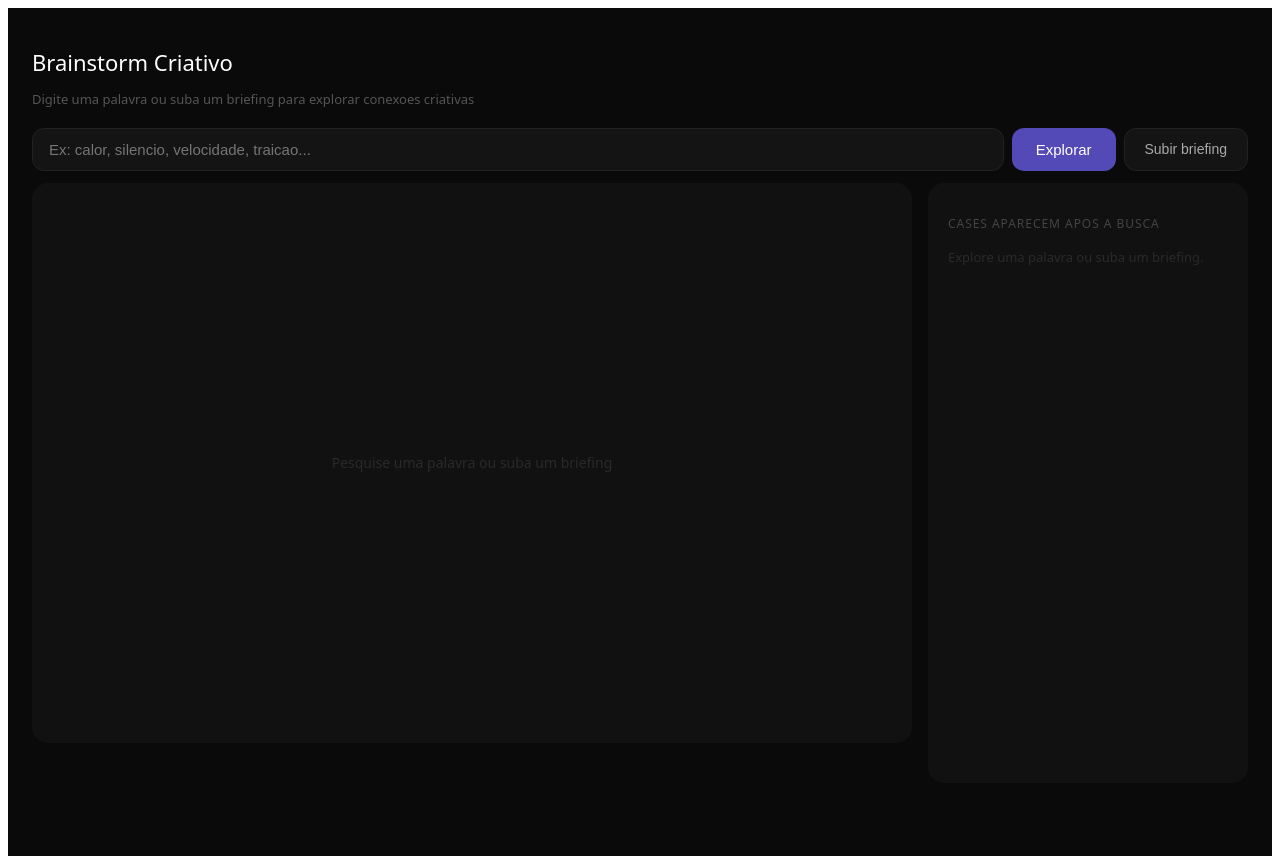
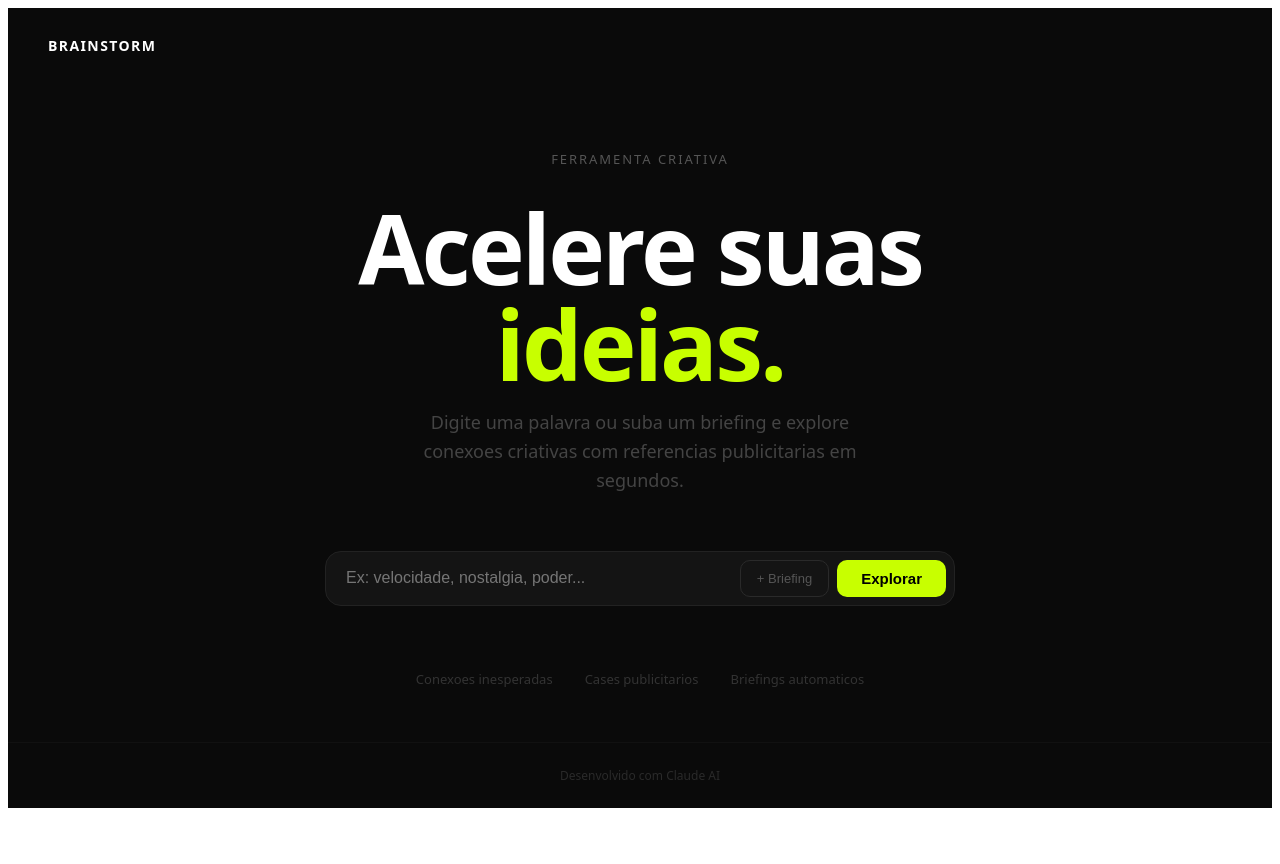
Before and after one commit to victorvolpe1998/brainstorm-criativo, a Next.js app: page / in a window 1280 px wide. After the commit the page ends 816 px from the top, so only its background shows below. Built offline with nearby package versions, Linux system fonts and the light colour scheme.

Commit message:
Update index.js

```diff
--- a/pages/index.js
+++ b/pages/index.js
@@ -1,202 +1,85 @@
 import { useState, useRef } from 'react';
+import { useRouter } from 'next/router';
 import Head from 'next/head';
 
 export default function Home() {
   const [palavra, setPalavra] = useState('');
-  const [nos, setNos] = useState([]);
-  const [centro, setCentro] = useState('');
-  const [carregando, setCarregando] = useState(false);
-  const [historico, setHistorico] = useState([]);
-  const [cases, setCases] = useState([]);
-  const [caseAtivo, setCaseAtivo] = useState(null);
   const [arquivo, setArquivo] = useState(null);
-  const [modoArquivo, setModoArquivo] = useState(false);
+  const router = useRouter();
   const inputRef = useRef();
 
-  async function explorar(termo) {
-    if (!termo) return;
-    setCarregando(true);
-    setCentro(termo);
-    setNos([]);
-    setCases([]);
-    setCaseAtivo(null);
-    setModoArquivo(false);
-    setHistorico(function(h) { return [...h.filter(function(x) { return x !== termo; }), termo].slice(-6); });
-    const res = await fetch('/api/gerar', {
-      method: 'POST',
-      headers: { 'Content-Type': 'application/json' },
-      body: JSON.stringify({ palavra: termo })
-    });
-    const data = await res.json();
-    setNos(data.palavras || []);
-    setCases(data.cases || []);
-    setCarregando(false);
-  }
-
-  async function explorarArquivo(file) {
-    if (!file) return;
-    setCarregando(true);
-    setNos([]);
-    setCases([]);
-    setCaseAtivo(null);
-    setModoArquivo(true);
-    setCentro('Analisando briefing...');
-    const formData = new FormData();
-    formData.append('arquivo', file);
-    const res = await fetch('/api/briefing', {
-      method: 'POST',
-      body: formData
-    });
-    const data = await res.json();
-    setCentro(data.tema || 'Briefing');
-    setNos(data.palavras || []);
-    setCases(data.cases || []);
-    setHistorico(function(h) { return [...h.filter(function(x) { return x !== data.tema; }), data.tema].slice(-6); });
-    setCarregando(false);
+  function entrar() {
+    if (!palavra.trim()) return;
+    router.push('/mapa?q=' + encodeURIComponent(palavra.trim()));
   }
 
   function onArquivo(e) {
     const file = e.target.files[0];
     if (!file) return;
     setArquivo(file);
-    explorarArquivo(file);
+    router.push('/mapa?briefing=1');
   }
 
-  const cores = ['#EEEDFE','#E1F5EE','#FAECE7','#FAEEDA','#FBEAF0','#E6F1FB','#EAF3DE','#FCF0E4','#EEF6FF','#F5EEFE','#E8F8F2','#FFF0EC'];
-  const coresBorda = ['#534AB7','#0F6E56','#993C1D','#854F0B','#993556','#185FA5','#3B6D11','#A0522D','#1A6FA8','#6A3FB5','#0D7A5F','#C04A2A'];
-  const coresTexto = ['#26215C','#04342C','#4A1B0C','#412402','#4B1528','#042C53','#173404','#3B1F0A','#042B50','#2E1657','#04301F','#4A1B0C'];
-
-  const total = nos.length;
-  const angulos = nos.map(function(_, i) { return (2 * Math.PI * i / total) - Math.PI / 2; });
-
-  const spinStyle = { width: '28px', height: '28px', border: '2px solid #222', borderTopColor: '#534AB7', borderRadius: '50%', animation: 'spin 0.8s linear infinite' };
-  const centerStyle = { position: 'absolute', left: '50%', top: '50%', transform: 'translate(-50%,-50%)', padding: '14px 26px', background: '#1a1a1a', border: '1.5px solid #534AB7', borderRadius: '28px', fontSize: '16px', fontWeight: '500', zIndex: 3, whiteSpace: 'nowrap', maxWidth: '260px', textAlign: 'center' };
-
   return (
-    <div style={{ fontFamily: 'system-ui, sans-serif', minHeight: '100vh', background: '#0a0a0a', color: '#fff', padding: '24px' }}>
+    <div style={{ fontFamily: 'system-ui, sans-serif', minHeight: '100vh', background: '#0a0a0a', color: '#fff', display: 'flex', flexDirection: 'column' }}>
       <Head><title>Brainstorm Criativo</title></Head>
 
-      <h1 style={{ fontSize: '22px', fontWeight: '500', marginBottom: '4px' }}>Brainstorm Criativo</h1>
-      <p style={{ color: '#555', fontSize: '13px', marginBottom: '20px' }}>Digite uma palavra ou suba um briefing para explorar conexoes criativas</p>
-
-      <div style={{ display: 'flex', gap: '8px', marginBottom: '12px' }}>
-        <input
-          value={palavra}
-          onChange={function(e) { setPalavra(e.target.value); }}
-          onKeyDown={function(e) { if (e.key === 'Enter') explorar(palavra); }}
-          placeholder="Ex: calor, silencio, velocidade, traicao..."
-          style={{ flex: 1, padding: '12px 16px', borderRadius: '12px', border: '1px solid #222', background: '#141414', color: '#fff', fontSize: '15px', outline: 'none' }}
-        />
-        <button onClick={function() { explorar(palavra); }}
-          style={{ padding: '12px 24px', borderRadius: '12px', background: '#534AB7', color: '#fff', border: 'none', cursor: 'pointer', fontSize: '15px', fontWeight: '500' }}>
-          Explorar
-        </button>
-        <button onClick={function() { inputRef.current.click(); }}
-          style={{ padding: '12px 20px', borderRadius: '12px', background: '#141414', color: '#aaa', border: '1px solid #222', cursor: 'pointer', fontSize: '14px', whiteSpace: 'nowrap' }}>
-          Subir briefing
-        </button>
-        <input ref={inputRef} type="file" accept=".pptx,.docx,.pdf,.txt" onChange={onArquivo} style={{ display: 'none' }} />
+      <div style={{ padding: '28px 40px', display: 'flex', justifyContent: 'space-between', alignItems: 'center' }}>
+        <span style={{ fontSize: '14px', fontWeight: '700', letterSpacing: '0.1em', color: '#fff' }}>BRAINSTORM</span>
       </div>
 
-      {arquivo && modoArquivo && (
-        <div style={{ display: 'flex', alignItems: 'center', gap: '8px', marginBottom: '12px', padding: '8px 14px', background: '#141414', border: '1px solid #222', borderRadius: '10px', width: 'fit-content' }}>
-          <span style={{ fontSize: '13px', color: '#888' }}>{arquivo.name}</span>
-          <button onClick={function() { setArquivo(null); setModoArquivo(false); setCentro(''); setNos([]); setCases([]); }}
-            style={{ background: 'none', border: 'none', color: '#444', cursor: 'pointer', fontSize: '14px' }}>x</button>
-        </div>
-      )}
+      <div style={{ flex: 1, display: 'flex', flexDirection: 'column', alignItems: 'center', justifyContent: 'center', padding: '0 24px', textAlign: 'center' }}>
 
-      {historico.length > 0 && (
-        <div style={{ display: 'flex', gap: '6px', marginBottom: '16px', flexWrap: 'wrap' }}>
-          {historico.map(function(h, i) {
-            return (
-              <button key={i} onClick={function() { setPalavra(h); explorar(h); }}
-                style={{ padding: '3px 10px', borderRadius: '20px', background: '#141414', color: '#777', border: '1px solid #222', cursor: 'pointer', fontSize: '12px' }}>
-                {h}
-              </button>
-            );
-          })}
-        </div>
-      )}
+        <p style={{ fontSize: '13px', color: '#555', letterSpacing: '0.15em', textTransform: 'uppercase', marginBottom: '32px' }}>Ferramenta criativa</p>
 
-      <div style={{ display: 'grid', gridTemplateColumns: '1fr 320px', gap: '16px', alignItems: 'start' }}>
-        <div style={{ position: 'relative', height: '560px', background: '#111', borderRadius: '16px', overflow: 'hidden' }}>
+        <h1 style={{ fontSize: 'clamp(52px, 10vw, 96px)', fontWeight: '700', lineHeight: '1.0', margin: '0 0 16px', letterSpacing: '-0.03em', maxWidth: '800px' }}>
+          Acelere suas<br />
+          <span style={{ color: '#C8FF00' }}>ideias.</span>
+        </h1>
 
-          {carregando && (
-            <div style={{ position: 'absolute', inset: 0, display: 'flex', alignItems: 'center', justifyContent: 'center', flexDirection: 'column', gap: '12px' }}>
-              <div style={spinStyle} />
-              <p style={{ color: '#444', fontSize: '13px' }}>{modoArquivo ? 'Lendo briefing...' : 'Gerando conexoes...'}</p>
-            </div>
-          )}
+        <p style={{ fontSize: '18px', color: '#444', maxWidth: '500px', lineHeight: '1.6', margin: '0 0 56px' }}>
+          Digite uma palavra ou suba um briefing e explore conexoes criativas com referencias publicitarias em segundos.
+        </p>
 
-          {!carregando && centro && (
-            <svg width="100%" height="100%" style={{ position: 'absolute', top: 0, left: 0, pointerEvents: 'none' }}>
-              {angulos.map(function(ang, i) {
-                const x2 = 50 + 36 * Math.cos(ang);
-                const y2 = 50 + 40 * Math.sin(ang);
-                return <line key={i} x1="50%" y1="50%" x2={x2 + '%'} y2={y2 + '%'} stroke="#1e1e1e" strokeWidth="1" strokeDasharray="4 3" />;
-              })}
-            </svg>
-          )}
-
-          {!carregando && centro && <div style={centerStyle}>{centro}</div>}
-
-          {!carregando && nos.map(function(no, i) {
-            const ang = angulos[i];
-            const x = 50 + 36 * Math.cos(ang);
-            const y = 50 + 40 * Math.sin(ang);
-            return (
-              <div key={i}
-                style={{ position: 'absolute', left: x + '%', top: y + '%', transform: 'translate(-50%,-50%)', padding: '8px 16px', background: cores[i % cores.length], border: '1px solid ' + coresBorda[i % coresBorda.length], borderRadius: '20px', fontSize: '13px', fontWeight: '500', color: coresTexto[i % coresTexto.length], cursor: 'pointer', whiteSpace: 'nowrap', zIndex: 2, transition: 'transform 0.15s' }}
-                onClick={function() { setPalavra(no); explorar(no); }}
-                onMouseEnter={function(e) { e.currentTarget.style.transform = 'translate(-50%,-50%) scale(1.1)'; }}
-                onMouseLeave={function(e) { e.currentTarget.style.transform = 'translate(-50%,-50%) scale(1)'; }}
-              >
-                {no}
-              </div>
-            );
-          })}
-
-          {!carregando && !centro && (
-            <div style={{ position: 'absolute', inset: 0, display: 'flex', alignItems: 'center', justifyContent: 'center' }}>
-              <p style={{ color: '#2a2a2a', fontSize: '14px' }}>Pesquise uma palavra ou suba um briefing</p>
-            </div>
-          )}
+        <div style={{ width: '100%', maxWidth: '600px', display: 'flex', gap: '0', background: '#141414', border: '1px solid #222', borderRadius: '16px', padding: '8px 8px 8px 20px', alignItems: 'center' }}>
+          <input
+            value={palavra}
+            onChange={function(e) { setPalavra(e.target.value); }}
+            onKeyDown={function(e) { if (e.key === 'Enter') entrar(); }}
+            placeholder="Ex: velocidade, nostalgia, poder..."
+            style={{ flex: 1, background: 'transparent', border: 'none', outline: 'none', color: '#fff', fontSize: '16px', padding: '8px 0' }}
+          />
+          <div style={{ display: 'flex', gap: '8px' }}>
+            <button onClick={function() { inputRef.current.click(); }}
+              style={{ padding: '10px 16px', borderRadius: '10px', background: 'transparent', color: '#555', border: '1px solid #2a2a2a', cursor: 'pointer', fontSize: '13px', whiteSpace: 'nowrap' }}>
+              + Briefing
+            </button>
+            <button onClick={entrar}
+              style={{ padding: '10px 24px', borderRadius: '10px', background: '#C8FF00', color: '#000', border: 'none', cursor: 'pointer', fontSize: '15px', fontWeight: '700' }}>
+              Explorar
+            </button>
+          </div>
+          <input ref={inputRef} type="file" accept=".pptx,.docx,.pdf,.txt" onChange={onArquivo} style={{ display: 'none' }} />
         </div>
 
-        <div style={{ background: '#111', borderRadius: '16px', padding: '20px', height: '560px', overflowY: 'auto' }}>
-          <p style={{ fontSize: '12px', color: '#444', textTransform: 'uppercase', letterSpacing: '0.08em', marginBottom: '16px' }}>
-            {cases.length > 0 ? 'Cases de referencia' : 'Cases aparecem apos a busca'}
-          </p>
+        {arquivo && (
+          <p style={{ marginTop: '12px', fontSize: '13px', color: '#444' }}>{arquivo.name} selecionado</p>
+        )}
 
-          {cases.length === 0 && !carregando && (
-            <p style={{ color: '#2a2a2a', fontSize: '13px' }}>Explore uma palavra ou suba um briefing.</p>
-          )}
-
-          {cases.map(function(c, i) {
+        <div style={{ display: 'flex', gap: '32px', marginTop: '64px' }}>
+          {['Conexoes inesperadas', 'Cases publicitarios', 'Briefings automaticos'].map(function(item, i) {
             return (
-              <div key={i}
-                onClick={function() { setCaseAtivo(caseAtivo === i ? null : i); }}
-                style={{ padding: '14px', border: '1px solid ' + (caseAtivo === i ? '#534AB7' : '#1e1e1e'), borderRadius: '12px', marginBottom: '10px', cursor: 'pointer', background: caseAtivo === i ? '#13102a' : 'transparent' }}>
-                <div style={{ display: 'flex', justifyContent: 'space-between', alignItems: 'flex-start', gap: '8px' }}>
-                  <div>
-                    <p style={{ fontSize: '14px', fontWeight: '500', margin: 0, color: '#fff' }}>{c.marca}</p>
-                    <p style={{ fontSize: '12px', color: '#555', margin: '3px 0 0' }}>{c.campanha}</p>
-                  </div>
-                  <span style={{ fontSize: '11px', color: '#534AB7', flexShrink: 0 }}>{caseAtivo === i ? 'fechar' : 'ver'}</span>
-                </div>
-                {caseAtivo === i && (
-                  <p style={{ fontSize: '13px', color: '#888', margin: '10px 0 0', lineHeight: '1.6', fontStyle: 'italic', borderTop: '1px solid #1e1e1e', paddingTop: '10px' }}>
-                    {c.insight}
-                  </p>
-                )}
+              <div key={i} style={{ textAlign: 'center' }}>
+                <p style={{ fontSize: '13px', color: '#333', margin: 0 }}>{item}</p>
               </div>
             );
           })}
         </div>
       </div>
 
-      <style>{'@keyframes spin { to { transform: rotate(360deg); } }'}</style>
+      <div style={{ padding: '24px 40px', borderTop: '1px solid #111', display: 'flex', justifyContent: 'center' }}>
+        <p style={{ fontSize: '12px', color: '#2a2a2a', margin: 0 }}>Desenvolvido com Claude AI</p>
+      </div>
     </div>
   );
 }
```
